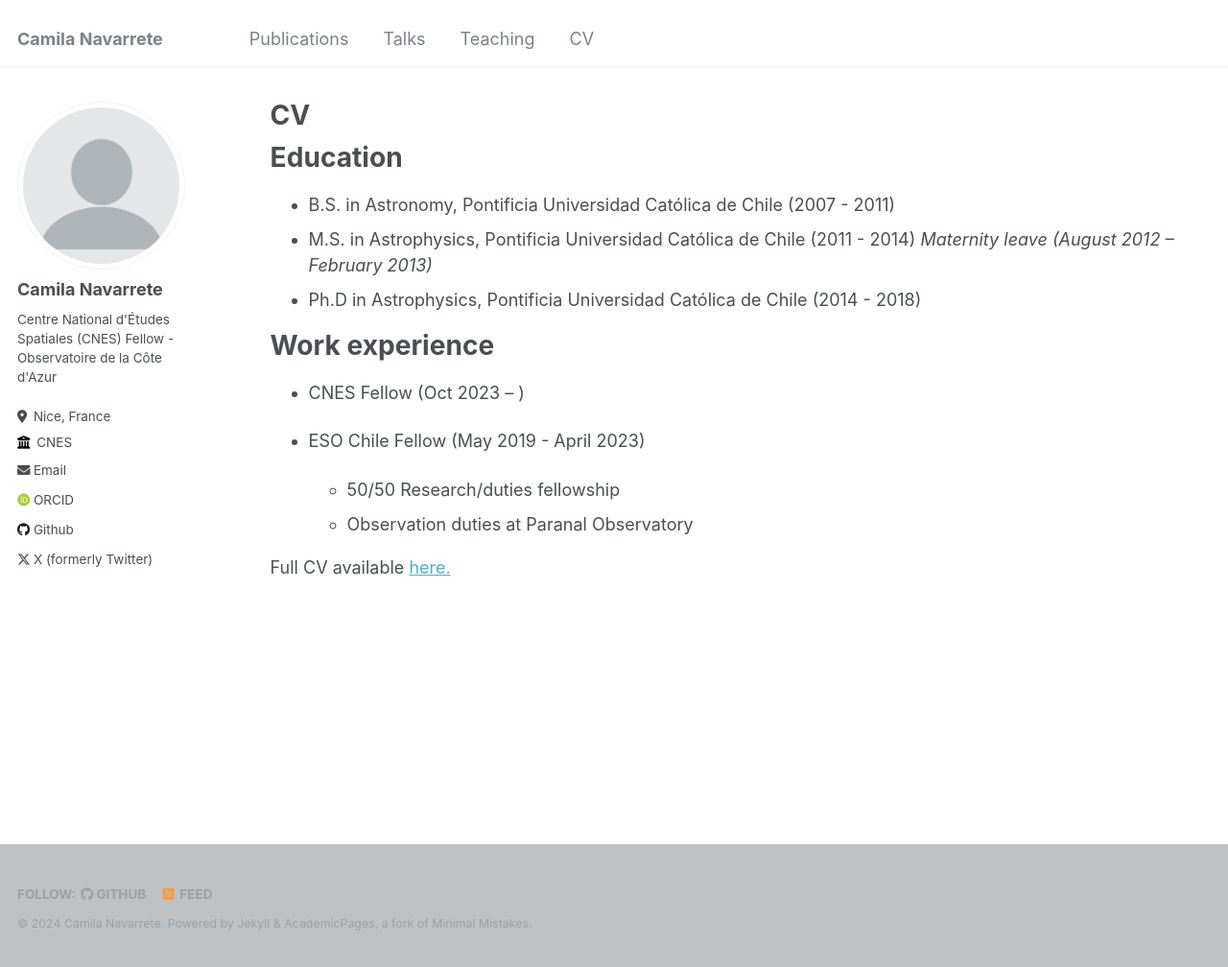
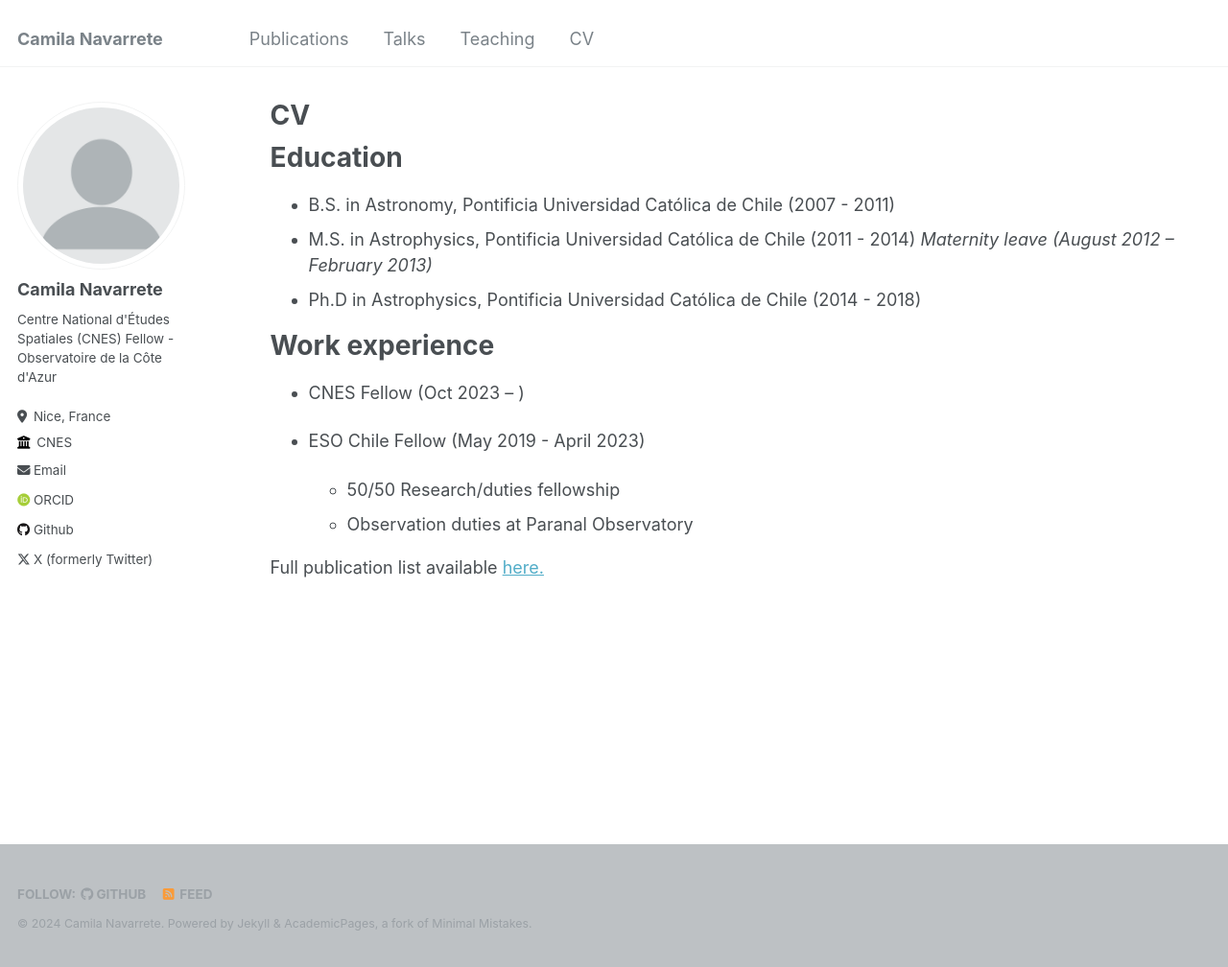
Before and after one commit to cnavarretes/cnavarretes.github.io, a Jekyll site: the page built from _pages/cv.md, in a window 1280 px wide and 1008 px high. Shown: the whole window at 96% size. Built offline with Jekyll 4.4.1, drawn with Linux system fonts in a browser that asks for light colours; some web fonts are replaced.

Commit message:
Update cv.md

```diff
--- a/_pages/cv.md
+++ b/_pages/cv.md
@@ -24,4 +24,4 @@ Work experience
   * 50/50 Research/duties fellowship
   * Observation duties at Paranal Observatory
 
-Full CV available <a href="{{ site.baseurl }}/files/List_of_publications_July24.pdf">here.</a>
+Full publication list available <a href="{{ site.baseurl }}/files/List_of_publications_July24.pdf">here.</a>
```
